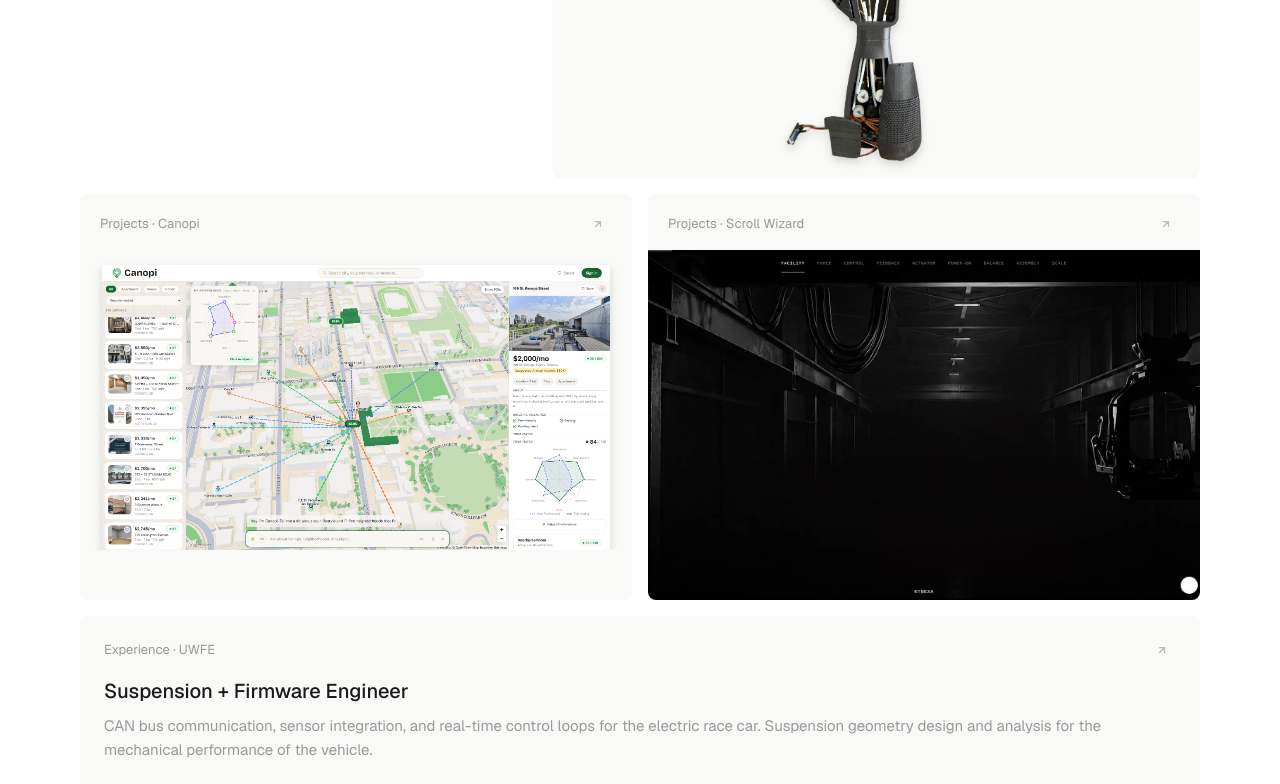
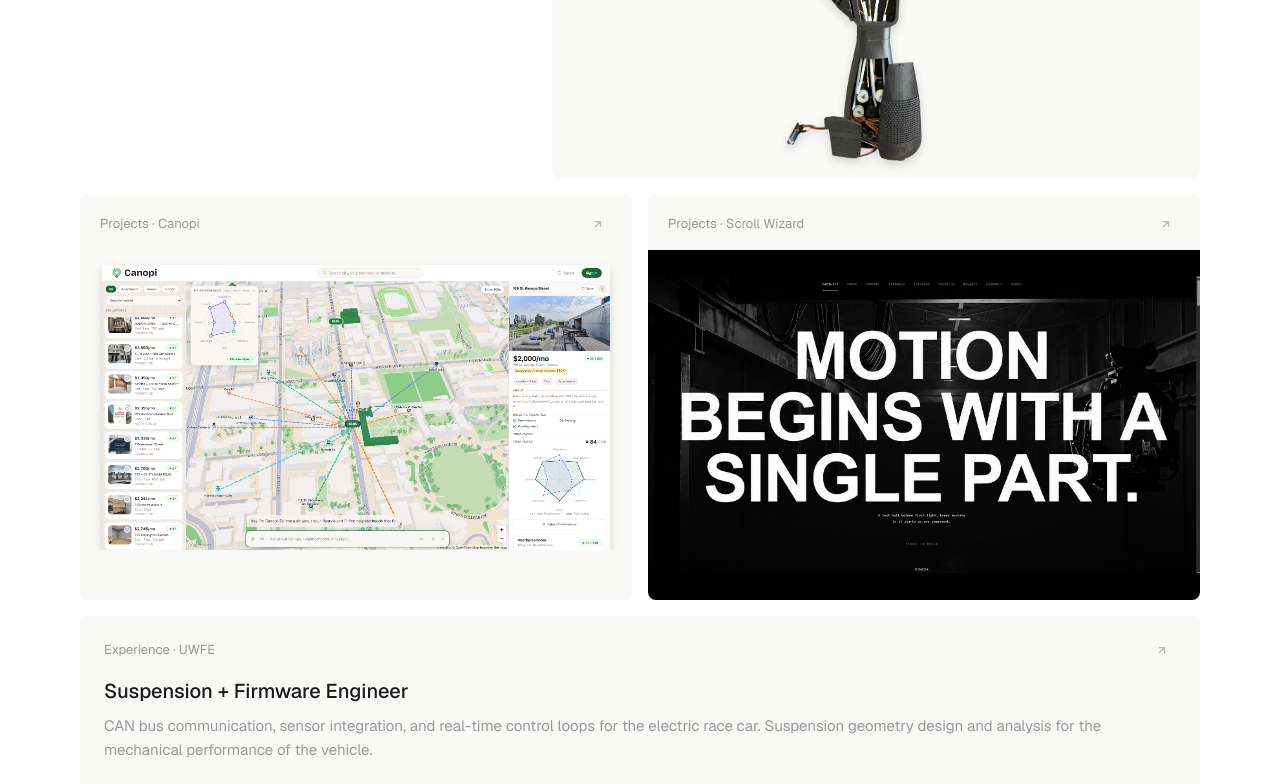
Before and after one commit to ryanli222/website-v2, a Next.js app: page / in a window 1280 px wide. Shown: the part 612-1396 px from the top of the page. Built offline with nearby package versions, Linux system fonts and the light colour scheme.

Commit message:
fix: update Scroll Wizard project thumbnail

```diff
--- a/src/app/page.tsx
+++ b/src/app/page.tsx
@@ -53,8 +53,8 @@ export default function Home() {
             <ProjectCard
               title="Scroll Wizard"
               category="Projects"
-              image="/projects/scroll-wizard/kynexa-poster.webp"
-              imageStyle="full"
+              image="/projects/scroll-wizard/kynexa-card.png"
+              imageStyle="screen"
               delay="delay-5"
               href="/projects/scroll-wizard"
             />
--- a/src/components/project-card.tsx
+++ b/src/components/project-card.tsx
@@ -5,7 +5,7 @@ interface ProjectCardProps {
   title: string;
   category: string;
   image?: string;
-  imageStyle?: "contain" | "bottom" | "overflow" | "full";
+  imageStyle?: "contain" | "bottom" | "overflow" | "full" | "screen";
   icon?: React.ReactNode;
   hoverScale?: number;
   priority?: boolean;
@@ -24,6 +24,8 @@ export function ProjectCard({
   delay,
   href = "#",
 }: ProjectCardProps) {
+  const isFullBleed = imageStyle === "full" || imageStyle === "screen";
+
   return (
     <Link
       href={href}
@@ -51,16 +53,16 @@ export function ProjectCard({
       </div>
 
       {/* Content area */}
-      <div className={`flex items-end justify-center ${imageStyle === "full" ? "h-[350px]" : "h-[300px]"} ${imageStyle === "overflow" ? "overflow-visible" : "overflow-hidden"} ${imageStyle === "full" ? "px-0 pb-0" : imageStyle === "bottom" ? "px-4 pb-0" : imageStyle === "overflow" ? "px-6 pb-0" : "px-6 pb-5"}`}>
+      <div className={`flex items-end justify-center ${isFullBleed ? "h-[350px]" : "h-[300px]"} ${imageStyle === "overflow" ? "overflow-visible" : "overflow-hidden"} ${isFullBleed ? "px-0 pb-0" : imageStyle === "bottom" ? "px-4 pb-0" : imageStyle === "overflow" ? "px-6 pb-0" : "px-6 pb-5"} ${imageStyle === "screen" ? "bg-black" : ""}`}>
         {image ? (
-          <div className={`card-image relative transition-transform duration-[400ms] ease-[cubic-bezier(0.25,0.46,0.45,0.94)] ${imageStyle === "full" ? "h-full w-full" : imageStyle === "bottom" ? "h-[95%] w-full" : imageStyle === "overflow" ? "h-[110%] w-[70%] translate-y-[15%] group-hover:translate-y-[8%]" : "h-full w-full"}`} style={{ "--hover-scale": hoverScale ?? 1.05 } as React.CSSProperties}>
+          <div className={`card-image relative transition-transform duration-[400ms] ease-[cubic-bezier(0.25,0.46,0.45,0.94)] ${isFullBleed ? "h-full w-full" : imageStyle === "bottom" ? "h-[95%] w-full" : imageStyle === "overflow" ? "h-[110%] w-[70%] translate-y-[15%] group-hover:translate-y-[8%]" : "h-full w-full"}`} style={{ "--hover-scale": hoverScale ?? 1.05 } as React.CSSProperties}>
             <Image
               src={image}
               alt={title}
               fill
               priority={priority}
               sizes="(max-width: 639px) calc(100vw - 4rem), (max-width: 1023px) calc(50vw - 4rem), calc(33vw - 4rem)"
-              className={`${imageStyle === "full" ? "object-cover" : "drop-shadow-lg"} ${imageStyle === "bottom" ? "object-contain object-bottom" : imageStyle === "overflow" ? "object-contain drop-shadow-xl" : imageStyle === "full" ? "" : "object-contain"}`}
+              className={`${imageStyle === "full" ? "object-cover" : imageStyle === "screen" ? "object-contain object-center" : "drop-shadow-lg"} ${imageStyle === "bottom" ? "object-contain object-bottom" : imageStyle === "overflow" ? "object-contain drop-shadow-xl" : imageStyle === "full" || imageStyle === "screen" ? "" : "object-contain"}`}
             />
           </div>
         ) : icon ? (
--- a/src/data/projects.ts
+++ b/src/data/projects.ts
@@ -31,7 +31,7 @@ export interface Project {
   stack: string[];
   links?: { label: string; href: string; icon?: "github" | "external" }[];
   image?: string;
-  imageStyle?: "contain" | "bottom" | "overflow" | "full";
+  imageStyle?: "contain" | "bottom" | "overflow" | "full" | "screen";
   imageDetailFit?: "cover" | "contain";
   imageFull?: boolean;
   sections: {
@@ -51,8 +51,8 @@ export const projects: Project[] = [
     title: "Scroll Wizard",
     subtitle: "Agent Skill + CLI for Scroll-Scrub Websites",
     date: "2026",
-    image: "/projects/scroll-wizard/kynexa-poster.webp",
-    imageStyle: "full",
+    image: "/projects/scroll-wizard/kynexa-card.png",
+    imageStyle: "screen",
     imageFull: true,
     stack: [
       "Node.js",
--- a/tests/homepage-projects.browser.mjs
+++ b/tests/homepage-projects.browser.mjs
@@ -29,6 +29,17 @@ test("homepage shows Scroll Wizard where ESP32 used to be", async () => {
       await page.locator('a[href="/projects/esp32-network"]').count(),
       0,
     );
+    const scrollWizardImage = page.getByAltText("Scroll Wizard");
+    assert.match(
+      decodeURIComponent(await scrollWizardImage.getAttribute("src")),
+      /\/projects\/scroll-wizard\/kynexa-card\.png/,
+    );
+    assert.equal(
+      await scrollWizardImage.evaluate(
+        (element) => getComputedStyle(element).objectFit,
+      ),
+      "contain",
+    );
     await page.goto("http://127.0.0.1:3000/projects");
     assert.equal(
       await page.locator('a[href="/projects/esp32-network"]').count(),
```
Also changed, not shown: public/projects/scroll-wizard/kynexa-card.png (added), 1 other file (tests, documents, lock files or other folders).
